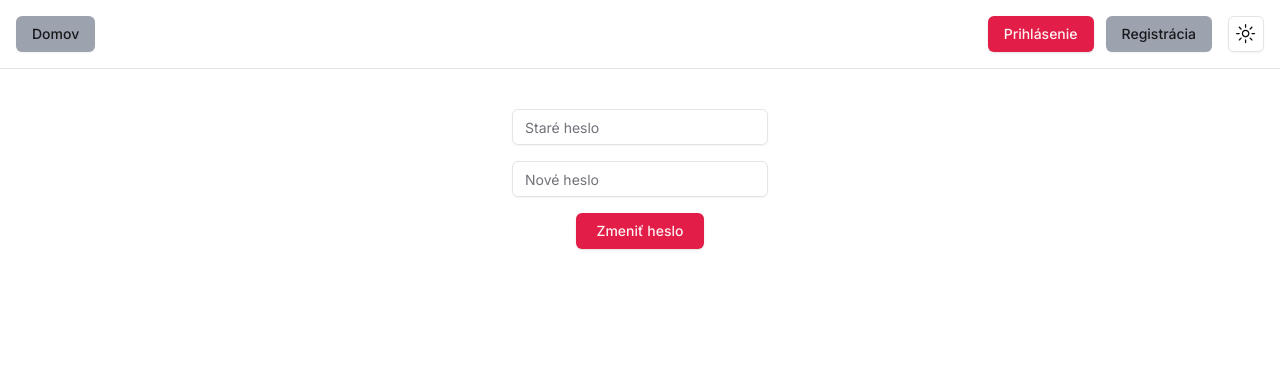
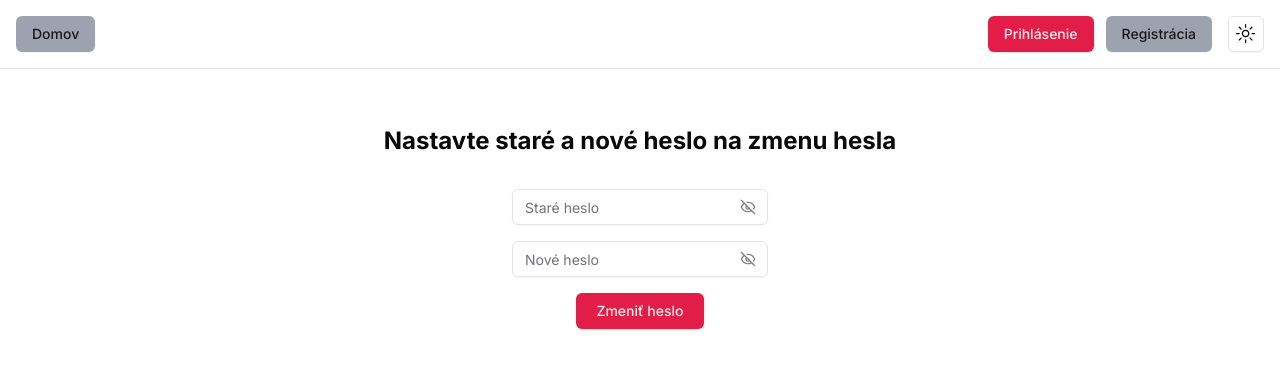
Before and after one commit to jdatsenko/web-elearn-app, a Next.js app: page /admin/password in a window 1280 px wide. Shown: the top 368 px of the page. Built offline with nearby package versions, Linux system fonts and the light colour scheme; no server answers.

Commit message:
password input

```diff
--- a/app/admin/page.tsx
+++ b/app/admin/page.tsx
@@ -5,7 +5,8 @@ import { useEffect, useState } from "react";
 import { SolvedTest } from "@prisma/client";
 import { useSession } from "next-auth/react";
 import { Progress } from "@/components/ui/progress";
-import { Separator } from "@/components/ui/separator";
+import Skeleton from 'react-loading-skeleton';
+import 'react-loading-skeleton/dist/skeleton.css';
 import { Button, buttonVariants } from "@/components/ui/button";
 import { useRouter } from "next/navigation";
 import Link from "next/link";
@@ -26,6 +27,7 @@ const Admin = () => {
   const router = useRouter();
   const isTeacher = session?.user?.role === "TEACHER";
   const isAdmin = session?.user?.role === "ADMIN";
+
 
   useEffect(() => {
     axios.get("/api/user/test/solved").then((response) => {
@@ -62,15 +64,18 @@ const Admin = () => {
 
   return (
     <div className="container mx-auto p-4">
-      <div className="flex justify-end">
+      <div className="flex justify-end space-x-2">
+        <Link className={buttonVariants()} href={"/admin/password"}>
+          Zmeniť heslo
+        </Link>
         {!isAdmin && !isTeacher && (
           <Link className={buttonVariants()} href={"/adminForm"}>
-            Učiteľ
+            Stať sa učiteľom
           </Link>
         )}
         {isAdmin && (
           <Link className={buttonVariants()} href={"/adminPanel"}>
-            Admin Panel
+            Panel administrátora
           </Link>
         )}
         {isTeacher && (
@@ -80,46 +85,50 @@ const Admin = () => {
         )}
       </div>
 
+      {isTeacher && (
+        <div className="text-center">
+          <h3 className="text-2xl font-bold my-9">
+            Máte k dispozícii funkciu na pridanie novej témy.
+          </h3>
+        </div>
+      )}
+
+      {Object.entries(groupTestsByTopic()).length === 0 ? (
+        <div>
+          <div className="text-center">
+            <h2 className="text-4xl font-bold my-9">
+              Zatiaľ ste nezačali žiadnu tému
+            </h2>
+          </div>
+          <div className="flex justify-center items-center min-h-24">
+            <Button
+              onClick={() => router.push(`/topics/1`)}
+              className="px-8 py-6 text-xl"
+            >
+              Začať progress
+            </Button>
+          </div>
+        </div>
+      ) : (
+        <div>
           <div className="text-center">
             <h2 className="text-4xl font-bold my-9">
               {" "}
               Váš priebeh štúdia, {session?.user?.name}
             </h2>
           </div>
-
-      {isTeacher && (
-        <div className="text-center">
-          <h3 className="text-2xl font-bold my-9">
-            Vaša žiadosť bola schválená, teraz ste učiteľom!
-          </h3>
-        </div>
-
-      )}
-
           <div className="mb-5">
             <Progress value={progress} />
           </div>
-
-      <div className="ml-auto my-7">
-        <Button
-          onClick={() => {
-            router.push("admin/password");
-          }}
-        >
-          Zmeniť heslo
-        </Button>
-      </div>
-
-      <Separator />
           {Object.entries(groupTestsByTopic()).map(([topic, tests]) => {
             let i = 1;
             const topicIndex = parseInt(topic, 10) - 1;
             let isTopicSolved = false;
             return (
               <div key={topic}>
-            <h2 className="text-lg font-bold mt-8 mb-3">
+                <Link href={`/topics/${topicIndex + 1}`} className="text-lg hover:underline">
                 {topicIndex + 1}. {topics[topicIndex]}
-            </h2>
+                </Link>
                 <div className="grid grid-cols-1 md:grid-cols-2 lg:grid-cols-3 gap-4">
                   {tests.map((test, index) => {
                     if (!isTopicSolved) {
@@ -139,7 +148,10 @@ const Admin = () => {
                         );
                       } else {
                         return (
-                      <div key={index} className="border mb-6 rounded-lg p-4">
+                          <div
+                            key={index}
+                            className="border mb-6 rounded-lg p-4"
+                          >
                             <p className="mb-2">Pokus: {i++}</p>{" "}
                             <p className="mb-2">Úspech: {test.score} %</p>
                             <Progress value={test.score} />
@@ -154,6 +166,8 @@ const Admin = () => {
             );
           })}
         </div>
+      )}
+    </div>
   );
 };
 
--- a/app/admin/password/page.tsx
+++ b/app/admin/password/page.tsx
@@ -1,9 +1,9 @@
 "use client";
 import { Button } from "@/components/ui/button";
-import { Input } from "@/components/ui/input";
 import axios from "axios";
 import { useState } from "react";
 import { useRouter } from "next/navigation";
+import { PasswordInput } from "@/components/ui/password-input";
 
 const Password = () => {
   const router = useRouter();
@@ -39,17 +39,16 @@ const Password = () => {
   }
 
   return (
-    <div className="flex flex-col mt-10 items-center">
-      <Input
-        className="w-64 mb-4"
-        type="password"
+    <div className="flex flex-col mt-10 items-center space-y-4">
+      <h1 className="text-2xl font-bold text-center my-4">Nastavte staré a nové heslo na zmenu hesla</h1>
+      <PasswordInput
+        className="w-64"
         placeholder="Staré heslo"
         value={password}
         onChange={(e) => setPassword(e.target.value)}
       />
-      <Input
-        className="w-64 mb-4"
-        type="password"
+      <PasswordInput
+        className="w-64"
         placeholder="Nové heslo"
         value={newPassword}
         onChange={(e) => setNewPassword(e.target.value)}
--- a/app/auth/login/page.tsx
+++ b/app/auth/login/page.tsx
@@ -16,6 +16,7 @@ import { Input } from "@/components/ui/input";
 import { signIn } from "next-auth/react";
 import { useRouter } from "next/navigation";
 import { useState } from "react";
+import { PasswordInput } from "@/components/ui/password-input";
 
 const formSchema = z.object({
   identifier: z
@@ -23,9 +24,12 @@ const formSchema = z.object({
     .min(2, {
       message: "Používateľské meno musí mať aspoň 2 znaky.",
     })
-    .refine((val) => /^[^\s@]+@[^\s@]+\.[^\s@]+$/.test(val) || val.length >= 2, {
-      message: "Zadajte platný e-mail alebo používateľské meno.",
-    }),
+    .refine(
+      (val) => /^[^\s@]+@[^\s@]+\.[^\s@]+$/.test(val) || val.length >= 2,
+      {
+        message: "Zadajte platný e-mail alebo používateľské meno.",
+      }
+    ),
   password: z.string().min(8, {
     message: "Heslo musí mať aspoň 8 znakov.",
   }),
@@ -92,7 +96,10 @@ const FormLogin = () => {
                 <FormItem>
                   <FormLabel>Prihlasovacie meno alebo e-mail</FormLabel>
                   <FormControl>
-                    <Input placeholder="johndoe alebo johndoe@example.com" {...field} />
+                    <Input
+                      placeholder="johndoe alebo johndoe@example.com"
+                      {...field}
+                    />
                   </FormControl>
                   <FormMessage />
                 </FormItem>
@@ -106,8 +113,7 @@ const FormLogin = () => {
                 <FormItem>
                   <FormLabel>Heslo</FormLabel>
                   <FormControl>
-                    <Input
-                      type="password"
+                    <PasswordInput
                       placeholder="Zadajte svoje heslo"
                       {...field}
                     />
--- a/app/auth/registration/page.tsx
+++ b/app/auth/registration/page.tsx
@@ -4,8 +4,8 @@ import { zodResolver } from "@hookform/resolvers/zod";
 import { useForm, SubmitHandler } from "react-hook-form";
 import * as z from "zod";
 import { useState } from "react";
-
 import { Button } from "@/components/ui/button";
+import { PasswordInput } from "@/components/ui/password-input";
 import {
   Form,
   FormControl,
@@ -108,11 +108,10 @@ const FormRegister = () => {
                 <FormItem>
                   <FormLabel>Heslo</FormLabel>
                   <FormControl>
-                    <Input
-                      type="password"
-                      placeholder="Zadajte heslo"
-                      {...field}
-                    />
+                      <PasswordInput
+                        placeholder="Zadajte heslo"
+                        {...field}
+                      />
                   </FormControl>
                   <FormMessage />
                 </FormItem>
@@ -125,9 +124,8 @@ const FormRegister = () => {
                 <FormItem>
                   <FormLabel>Zadajte znova svoje heslo</FormLabel>
                   <FormControl>
-                    <Input
+                    <PasswordInput
                       placeholder="Opätovné zadanie hesla"
-                      type="password"
                       {...field}
                     />
                   </FormControl>
@@ -138,7 +136,7 @@ const FormRegister = () => {
           </div>
           <div className="flex justify-center">
             <Button className="w-1/7 mt-[20px]" type="submit">
-            Zaregistrovať sa
+              Zaregistrovať sa
             </Button>
           </div>
         </form>
@@ -148,10 +146,9 @@ const FormRegister = () => {
         <a href="/auth/login" className="text-red-500 font-bold ml-3 underline">
           Prihlásiť sa
         </a>
-
       </div>
       <div className="flex justify-center mt-5">
-          {errorMessage && <p className="text-red-600 mt-4">{errorMessage}</p>}
+        {errorMessage && <p className="text-red-600 mt-4">{errorMessage}</p>}
       </div>
     </>
   );
--- /dev/null
+++ b/components/ui/password-input.tsx
@@ -0,0 +1,51 @@
+'use client'
+
+import * as React from 'react'
+import { EyeIcon, EyeOffIcon } from 'lucide-react'
+
+import { Button } from '@/components/ui/button'
+import { Input, type InputProps } from '@/components/ui/input'
+import { cn } from '@/lib/utils'
+
+const PasswordInput = React.forwardRef<HTMLInputElement, InputProps>(({ className, ...props }, ref) => {
+	const [showPassword, setShowPassword] = React.useState(false)
+	const disabled = props.value === '' || props.value === undefined || props.disabled
+
+	return (
+		<div className="relative">
+			<Input
+				type={showPassword ? 'text' : 'password'}
+				className={cn('hide-password-toggle pr-10', className)}
+				ref={ref}
+				{...props}
+			/>
+			<Button
+				type="button"
+				variant="ghost"
+				size="sm"
+				className="absolute right-0 top-0 h-full px-3 py-2 hover:bg-transparent"
+				onClick={() => setShowPassword((prev) => !prev)}
+				disabled={disabled}
+			>
+				{showPassword && !disabled ? (
+					<EyeIcon className="h-4 w-4" aria-hidden="true" />
+				) : (
+					<EyeOffIcon className="h-4 w-4" aria-hidden="true" />
+				)}
+				<span className="sr-only">{showPassword ? 'Hide password' : 'Show password'}</span>
+			</Button>
+
+			<style>{`
+					.hide-password-toggle::-ms-reveal,
+					.hide-password-toggle::-ms-clear {
+						visibility: hidden;
+						pointer-events: none;
+						display: none;
+					}
+				`}</style>
+		</div>
+	)
+})
+PasswordInput.displayName = 'PasswordInput'
+
+export { PasswordInput }
--- a/package.json
+++ b/package.json
@@ -40,6 +40,7 @@
     "react": "^18.3.1",
     "react-dom": "^18.3.1",
     "react-hook-form": "^7.50.1",
+    "react-loading-skeleton": "^3.5.0",
     "react-resizable-panels": "^2.0.3",
     "tailwind-merge": "^2.2.1",
     "tailwindcss-animate": "^1.0.7",
```
Also changed, not shown: 1 other file (tests, documents, lock files or other folders). Lines whose indentation alone changed are shown as unchanged.
